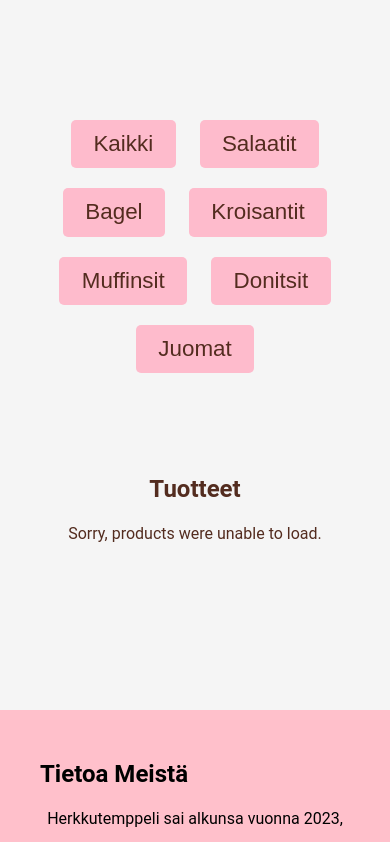
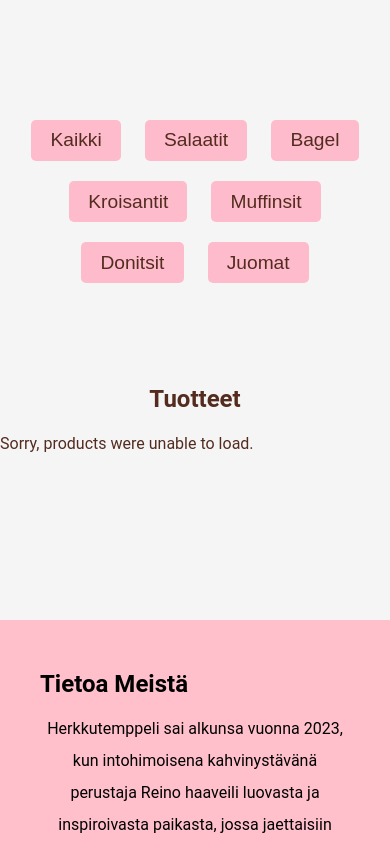
Before and after one commit to eeko1/Herkkutemppeli, a website: page public/index.html in a window 390 px wide. Shown: the part 940-1782 px from the top of the page. Drawn offline with nearby package versions, Linux system fonts and the light colour scheme; no server answers.

Commit message:
cleaned css

```diff
--- a/public/style/footer.css
+++ b/public/style/footer.css
@@ -30,7 +30,7 @@ h2 {
 
 /* Responsivity part */
 
-@media (max-width: 800px) {
+ @media (max-width: 800px) {
     .footer {
         flex-direction: column;
         align-items: center;
@@ -42,7 +42,7 @@ h2 {
         text-align: center;
     }
 
-    h2, p {
+    h2 {
         text-align: center;
     }
 
--- a/public/style/nav.css
+++ b/public/style/nav.css
@@ -89,3 +89,9 @@ li {
   .button:active {
     transform: scale(0.95);
   }
+
+  @media (max-width: 800px) {
+    .button {
+      font-size: 1.2em;
+    }
+  }
--- a/public/style/products.css
+++ b/public/style/products.css
@@ -87,6 +87,12 @@
   }
 }
 
+@media (max-width: 800px) {
+  .products {
+    width: 90%;
+  }
+}
+
 @media screen and (max-width: 420px) {
   .products {
     width: 100%;
```
